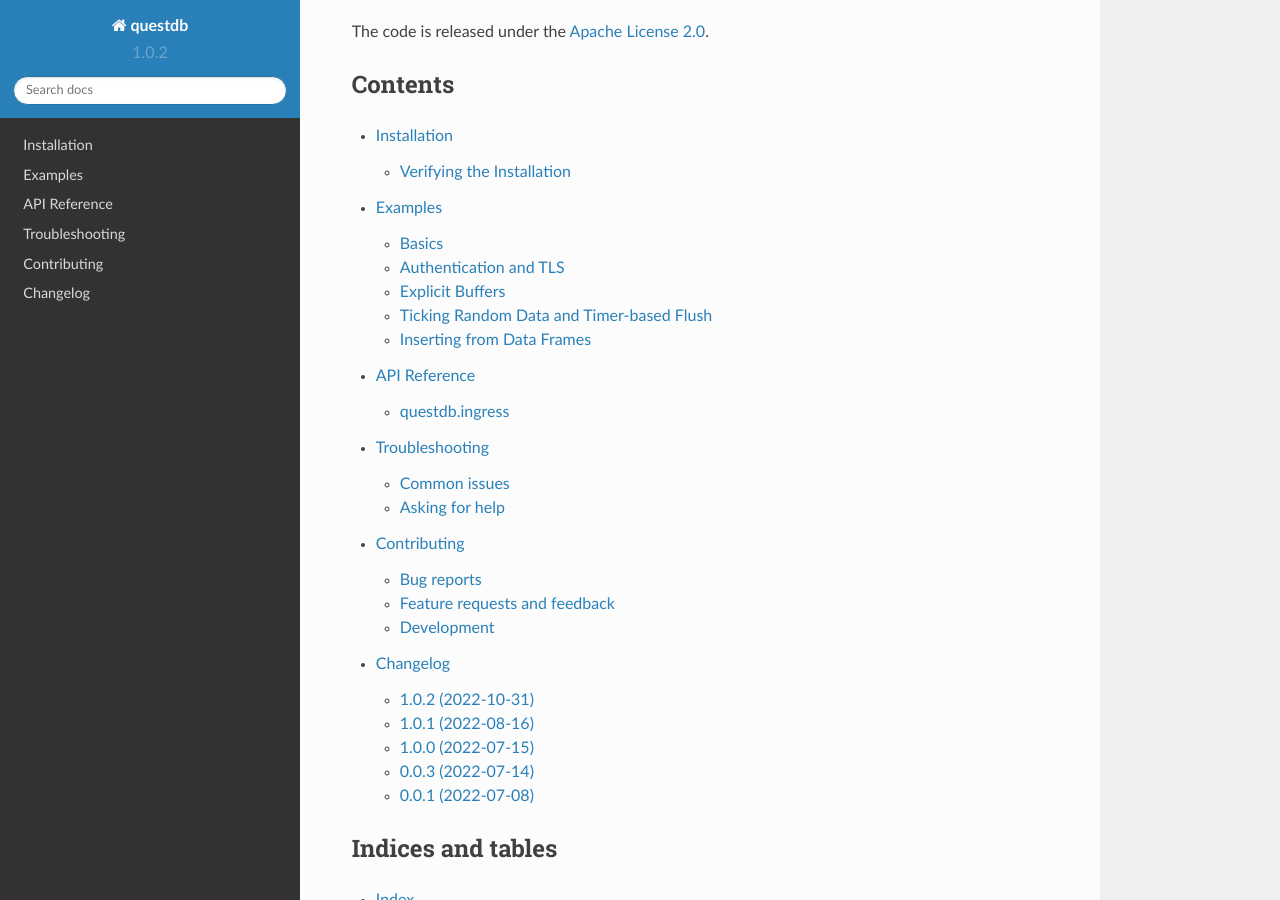
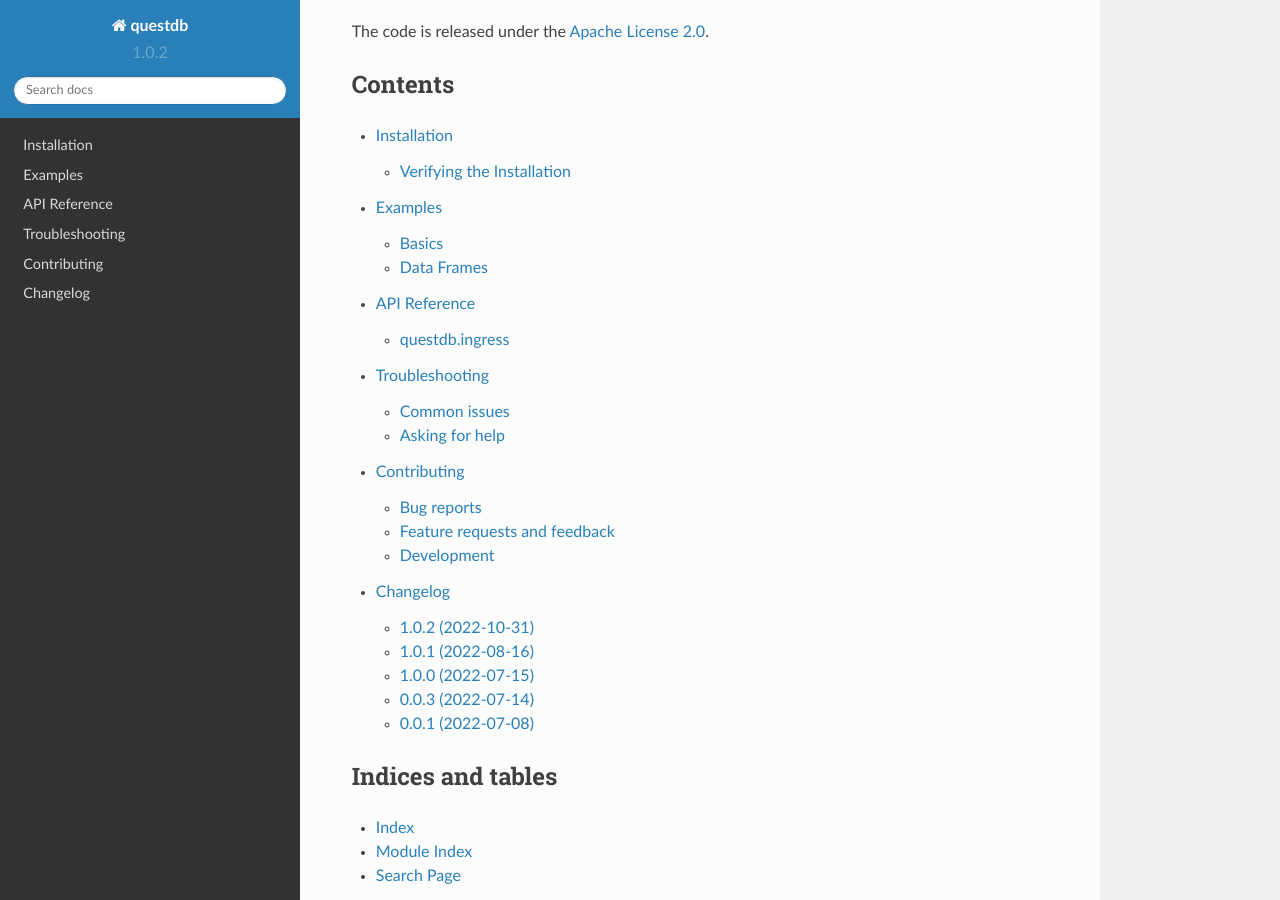
Before and after one commit to questdb/py-questdb-client, a Sphinx documentation site: the page built from docs/index.rst, in a window 1280 px wide and 900 px high, scrolled down 1303 px. Built offline with Sphinx 7.4.7 and the Read the Docs theme 2.0.0, drawn with Linux system fonts in a browser that asks for light colours.

Commit message:
Updated parquet example, added to docs.

```diff
--- a/docs/examples.rst
+++ b/docs/examples.rst
@@ -18,7 +21,7 @@
 
 
 Authentication and TLS
-======================
+----------------------
 
 Continuing from the previous example, the connection is authenticated
 and also uses TLS.
@@ -31,7 +34,7 @@
 
 
 Explicit Buffers
-================
+----------------
 
 For more advanced use cases where the same messages need to be sent to multiple
 questdb instances or you want to decouple serialization and sending (as may be
@@ -48,7 +51,7 @@
 
 
 Ticking Random Data and Timer-based Flush
-=========================================
+-----------------------------------------
 
 The following example somewhat mimics the behavior of a loop in an application.
 
@@ -58,8 +61,9 @@
 .. literalinclude:: ../examples/random_data.py
    :language: python
 
-Inserting from Data Frames
-==========================
+
+Data Frames
+===========
 
 Pandas Basics
 -------------
```
Also changed, not shown: other parts of docs/examples.rst (+17 -0 lines), 1 other file.
